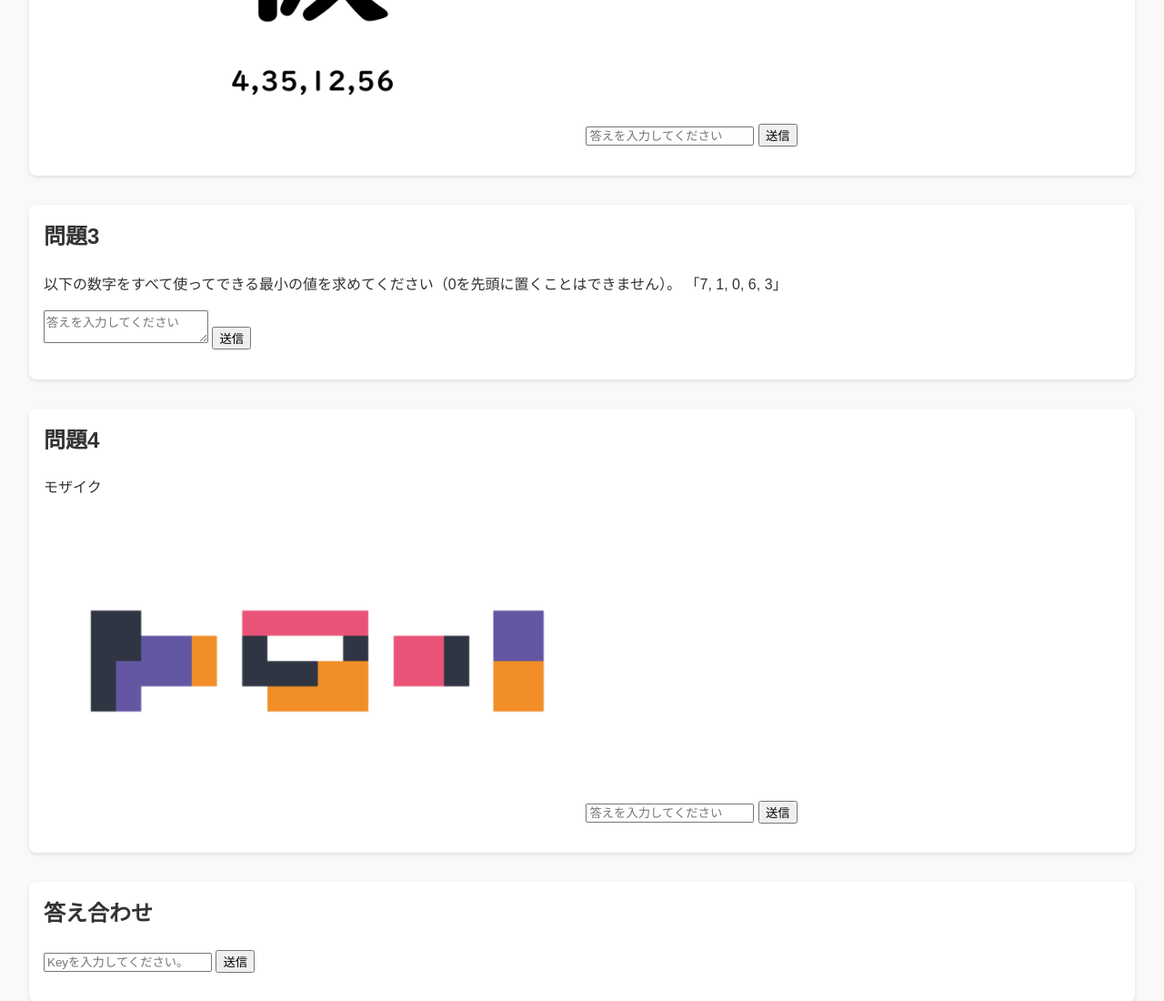
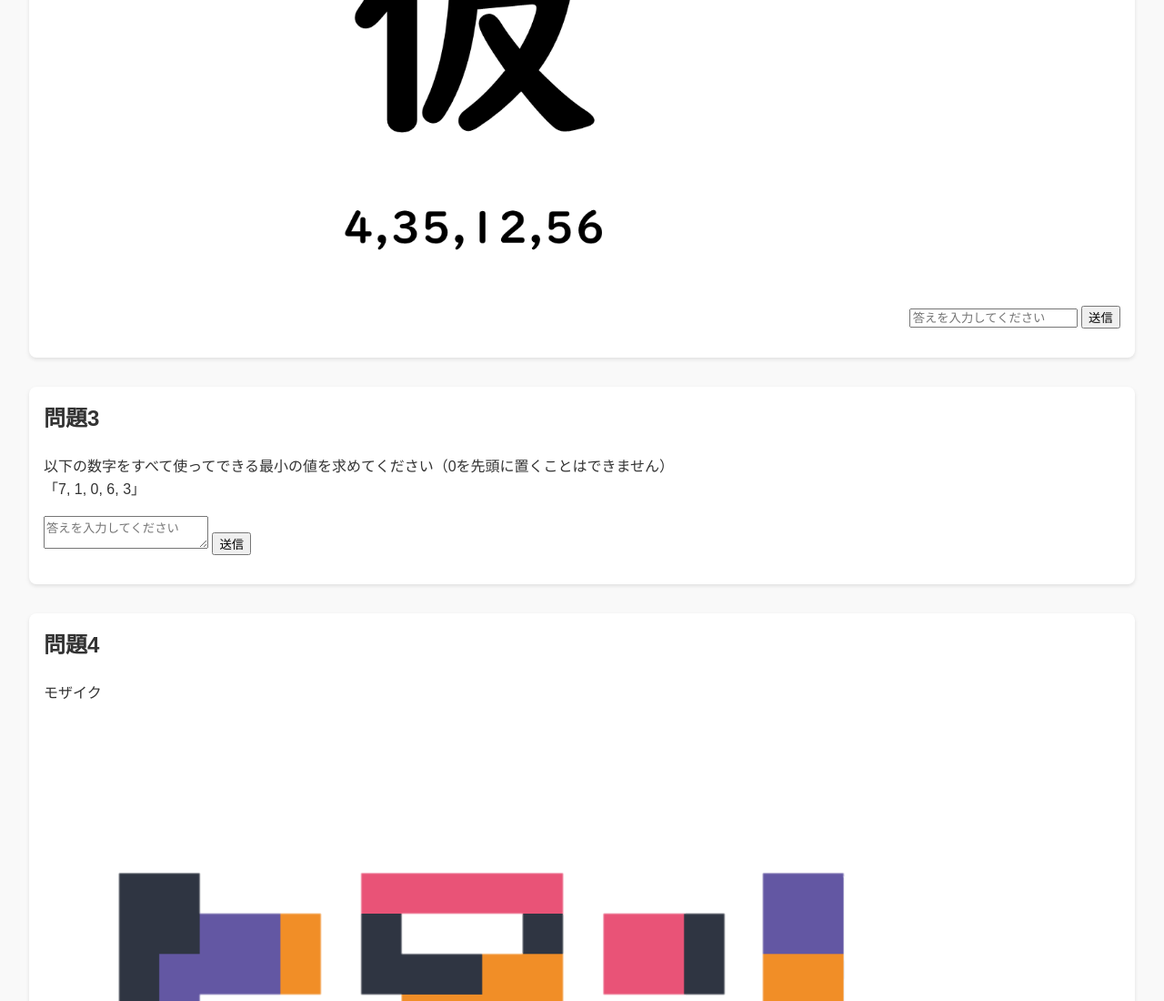
Before and after one commit to hyp112/plugingame, a plain HTML site: page index.html in a window 1280 px wide. Shown: the part 617-1717 px from the top of the page at 91% size. Drawn offline with Linux system fonts and the light colour scheme.

Commit message:
問題の微修正

```diff
--- a/index.html
+++ b/index.html
@@ -66,7 +66,7 @@
         <section id="riddle2">
             <div class="quiz">
                 <h2>問題2</h2>
-                <img src="quiz/スライド1.PNG" alt="仮" width="50%" height="50%">
+                <img src="quiz/スライド1.PNG" alt="仮" width="80%" height="80%">
                 <input type="text" id="answer2-input" placeholder="答えを入力してください">
                 <button id="submit-answer2">送信</button>
                 <p id="result-message2"></p>
@@ -77,8 +77,7 @@
         <section id="riddle3">
             <div class="quiz">
                 <h2>問題3</h2>
-                <p>以下の数字をすべて使ってできる最小の値を求めてください（0を先頭に置くことはできません）。
-                    「7, 1, 0, 6, 3」</p>
+                <p>以下の数字をすべて使ってできる最小の値を求めてください（0を先頭に置くことはできません）<br/>「7, 1, 0, 6, 3」</p>
                 <textarea id="answer3-input" placeholder="答えを入力してください"></textarea>
                 <button id="submit-answer3">送信</button>
                 <p id="result-message3"></p>
@@ -90,9 +89,10 @@
             <div class="quiz">
                 <h2>問題4</h2>
                 <p>モザイク<p>
-                <img src="quiz/スライド2.PNG" alt="モザイク" width="50%" height="50%">
+                <img src="quiz/スライド2.PNG" alt="モザイク" width="80%" height="80%">
                 <input type="text" id="answer4-input" placeholder="答えを入力してください">
                 <button id="submit4-answer">送信</button>
+                <p id="result-message4"></p>
             </div>
         </section>
         <script src="script.js"></script>
```
